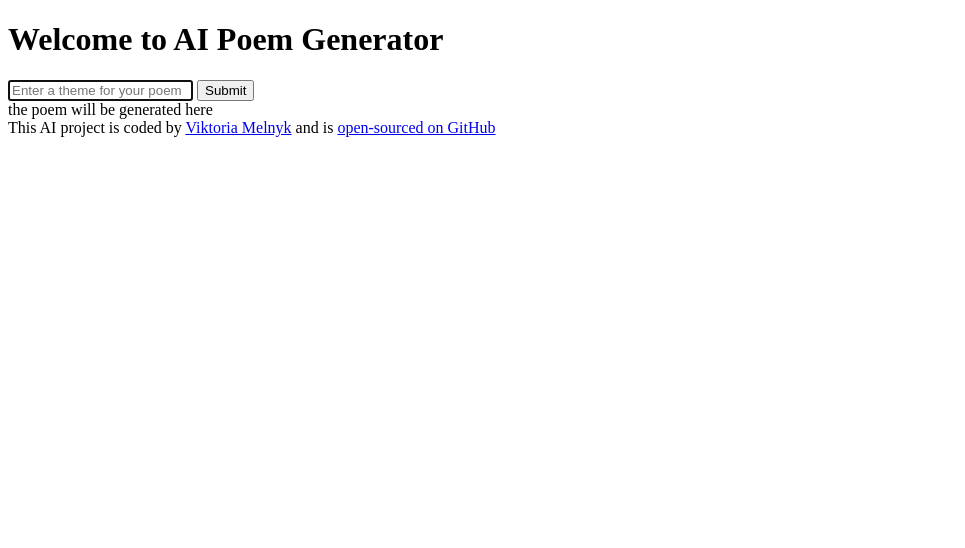
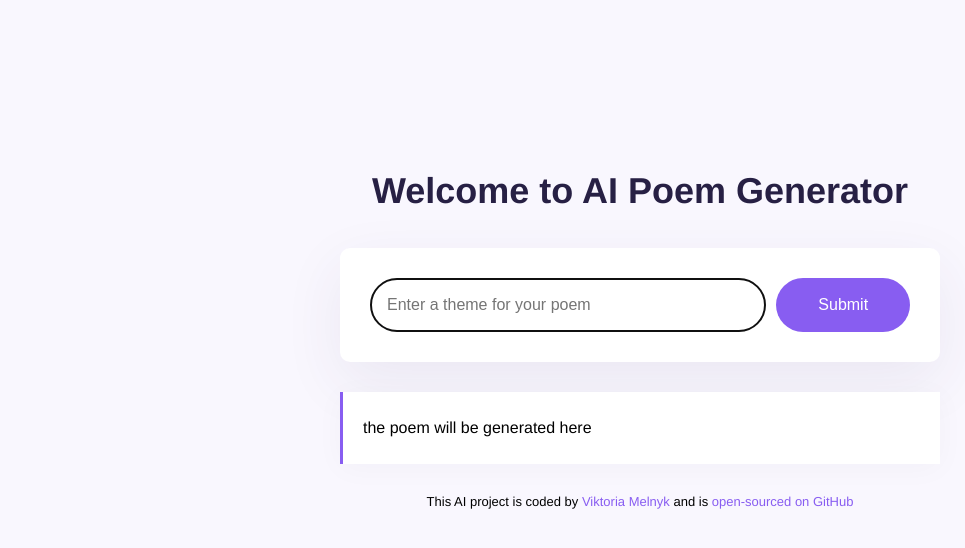
Before and after one commit to Victoriia-Melnyk/Poems_generator_project, a plain HTML site: page index.html in a window 1280 px wide. Shown: the whole page, without its empty margins (0-965 px from the left). Drawn offline with Linux system fonts and the light colour scheme.

Commit message:
added css

```diff
--- a/index.html
+++ b/index.html
@@ -7,8 +7,10 @@
 		<title>Poem Generator</title>
 	</head>
 	<body>
+		<div class="container">
+			<h1>Welcome to AI Poem Generator</h1>
+			<header></header>
 			<main>
-			<h1>Welcome to AI Poem Generator</h1>
 				<form>
 					<input
 						type="text"
@@ -19,7 +21,7 @@
 					/>
 					<button type="submit">Submit</button>
 				</form>
-			<div>the poem will be generated here</div>
+				<div class="poem-output">the poem will be generated here</div>
 			</main>
 			<footer>
 				This AI project is coded by
@@ -33,6 +35,7 @@
 					>open-sourced on GitHub</a
 				>
 			</footer>
+		</div>
 		<script src="./src/index.js"></script>
 	</body>
 </html>
--- a/src/styles.css
+++ b/src/styles.css
@@ -0,0 +1,75 @@
+body {
+	background-color: #f9f7fe;
+	font-family: Helvetica, Arial, sans-serif;
+	margin: 0;
+}
+
+a {
+	color: #885df1;
+	text-decoration: none;
+}
+
+.container {
+	margin: 120px auto;
+	max-width: 600px;
+	padding: 20px;
+}
+
+header {
+	margin-bottom: 30px;
+}
+
+h1 {
+	text-align: center;
+	font-weight: 800;
+	font-size: 36px;
+	line-height: 1.5;
+	color: #272044;
+}
+
+form {
+	padding: 30px;
+	background-color: white;
+	box-shadow: 0px 20px 60px rgba(65, 50, 100, 0.08);
+	border-radius: 10px;
+	display: flex;
+	margin-bottom: 30px;
+}
+
+input {
+	padding: 16px;
+	border: 1px solid rgba(39, 33, 66, 0.5);
+	width: 80%;
+	font-size: 16px;
+	border-radius: 50px;
+	line-height: 20px;
+	color: #272044;
+}
+
+button {
+	margin-left: 10px;
+	background: #885df1;
+	color: white;
+	border: none;
+	width: 150px;
+	font-size: 16px;
+	border-radius: 50px;
+	padding: 14px 24px;
+
+	cursor: pointer;
+}
+
+.poem-output {
+	font-size: 16px;
+	background-color: #fff;
+	padding: 20px;
+	line-height: 2;
+	border-left: 3px solid #885df1;
+	box-shadow: 0px 4px 30px 0px rgba(39, 33, 66, 0.03);
+}
+
+footer {
+	text-align: center;
+	font-size: 13px;
+	margin-top: 30px;
+}
```
Lines whose indentation alone changed are shown as unchanged.
